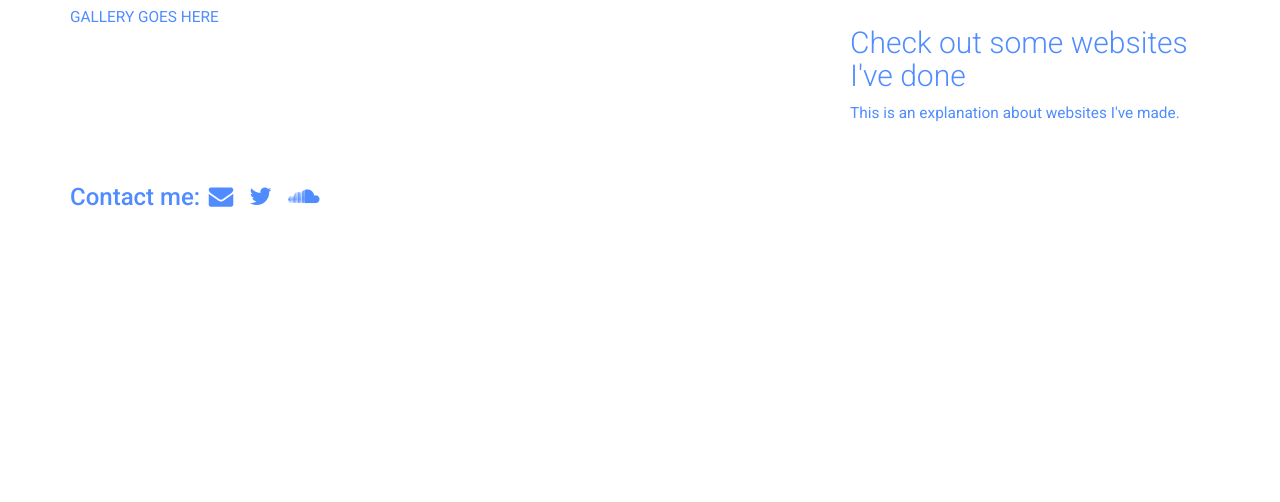
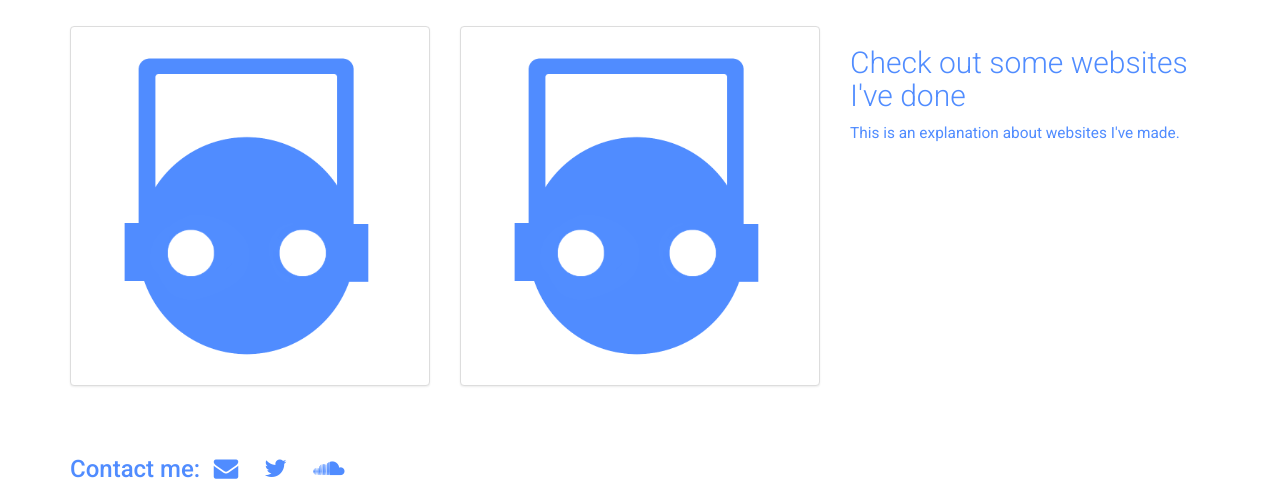
Before and after one commit to Skylarity/skylarity-music-site, a PHP site: page / in a window 1280 px wide. Shown: the part 845-1347 px from the top of the page. Before the commit the page ends 1052 px from the top, so only its background shows below. Run offline with PHP 8.4, Linux system fonts and the light colour scheme; some libraries are stand-ins or nearby versions.

Commit message:
Style tweaking

```diff
--- a/css/style.css
+++ b/css/style.css
@@ -1,6 +1,15 @@
 * {
 	color: #508CFF;
 	font-family: 'Roboto', sans-serif;
+}
+
+.spacing {
+	margin-top: 20px;
+}
+
+a,
+a:hover {
+	color: #508CFF;
 }
 
 /******************************
@@ -91,10 +100,19 @@
 	color: #FFFFFF;
 	font-family: 'Comfortaa', cursive;
 	font-size: 6em;
+	text-align: center;
 }
 
 .music {
 
+}
+
+/******************************
+ * Websites
+ ******************************/
+
+.thumbnail:hover {
+	border-color: #508CFF;
 }
 
 /******************************
@@ -106,7 +124,8 @@
 }
 
 .social-media {
-	padding: 0 5px;
+	margin: 0 5px;
+	padding: 5px;
 	font-size: 1.75em;
 	border-radius: 4px;
 }
--- a/php/lib/content.php
+++ b/php/lib/content.php
@@ -2,7 +2,9 @@
     <div class="container">
         <div class="row">
             <div class="col-md-4">
-                <h2 class="content-h2">Check out my music</h2>
+                <h2 class="content-h2">
+                    <a href="<?php echo $PREFIX; ?>music">Check out my music</a>
+                </h2>
 
                 <p>
                     This is a small explanation about my music.
@@ -13,13 +15,23 @@
                         src="https://w.soundcloud.com/player/?url=https%3A//api.soundcloud.com/users/8186758&amp;color=508cff&amp;auto_play=false&amp;hide_related=false&amp;show_comments=true&amp;show_user=true&amp;show_reposts=false"></iframe>
             </div>
         </div>
+        <div class="spacing"></div>
         <div class="row">
-            <div class="col-md-8">
-                GALLERY GOES HERE
+            <div class="col-md-4">
+                <a class="thumbnail" href="<?php echo $PREFIX; ?>websites">
+                    <img class="content-block" src="<?php echo $PREFIX; ?>images/robot-blue.png"/>
+                </a>
+            </div>
+            <div class="col-md-4">
+                <a class="thumbnail" href="<?php echo $PREFIX; ?>websites">
+                    <img class="content-block" src="<?php echo $PREFIX; ?>images/robot-blue.png"/>
+                </a>
             </div>
             <div class="col-md-4">
                 <div class="pull-right">
-                    <h2 class="content-h2">Check out some websites I've done</h2>
+                    <h2 class="content-h2">
+                        <a href="<?php echo $PREFIX; ?>websites">Check out some websites I've done</a>
+                    </h2>
 
                     <p>
                         This is an explanation about websites I've made.
--- a/websites/index.php
+++ b/websites/index.php
@@ -1,6 +1,6 @@
 <?php
 $CURRENT_DIR = __DIR__;
-$PAGE_TITLE = "Music - Skyler Rexroad";
+$PAGE_TITLE = "Websites - Skyler Rexroad";
 ?>
 <?php require_once("../php/lib/head-utils.php"); ?>
     <body class="sfooter">
```
Also changed, not shown: php/lib/music.php (+6 -1 lines), php/lib/websites.php (deleted, +0 -7 lines), images/robot-white-banner.png (added).
